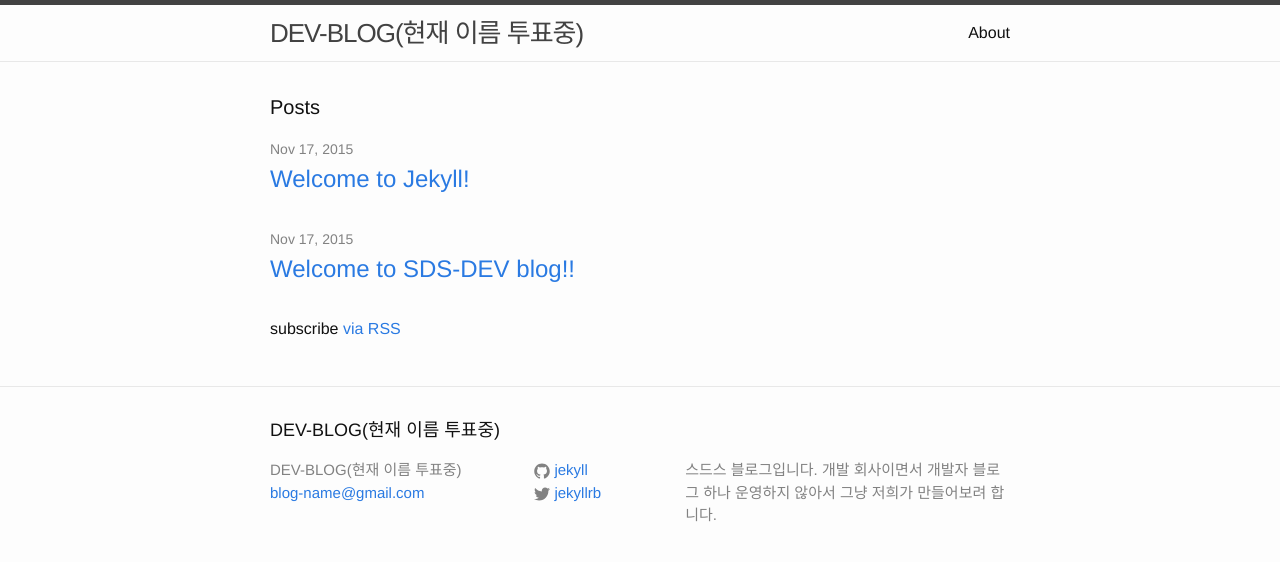
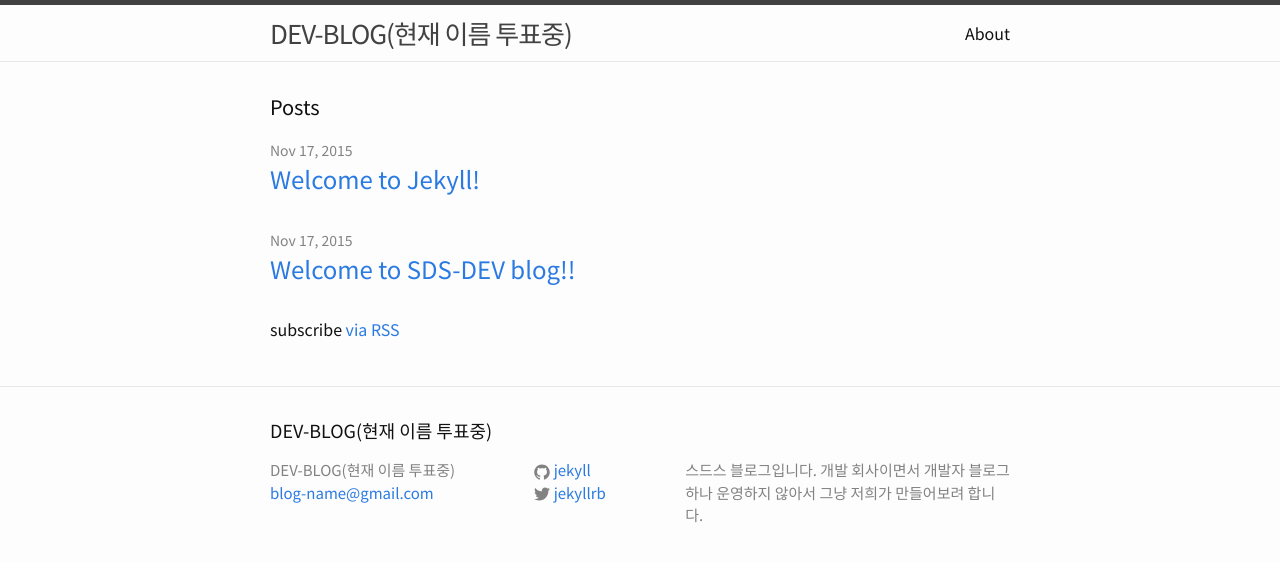
Before and after one commit to devlog/devlog.github.io, a Jekyll site: the page built from index.html, in a window 1280 px wide. Shown: the top 562 px of the page. Built offline with Jekyll 4.4.1, drawn with Linux system fonts in a browser that asks for light colours.

Commit message:
font google 수정, font-weight 수정
	modified:   _sass/_base.scss
	modified:   _sass/_layout.scss
	modified:   css/main.scss

```diff
--- a/_sass/_base.scss
+++ b/_sass/_base.scss
@@ -82,7 +82,8 @@
  * Headings
  */
 h1, h2, h3, h4, h5, h6 {
-    font-weight: $base-font-weight;
+    /*font-weight: $base-font-weight;*/
+  font-weight: 200;
 }
 
 
--- a/_sass/_layout.scss
+++ b/_sass/_layout.scss
@@ -1,3 +1,5 @@
+
+
 /**
  * Site header
  */
@@ -201,6 +203,7 @@
  */
 .post-header {
     margin-bottom: $spacing-unit;
+    text-align: center;
 }
 
 .post-title {
--- a/css/main.scss
+++ b/css/main.scss
@@ -6,7 +6,7 @@
 
 
 // Our variables
-$base-font-family: "Helvetica Neue", Helvetica, Arial, sans-serif;
+$base-font-family: "Noto Sans KR", Helvetica, Arial, sans-serif;
 $base-font-size:   16px;
 $base-font-weight: 400;
 $small-font-size:  $base-font-size * 0.875;
@@ -51,3 +51,5 @@
         "layout",
         "syntax-highlighting"
 ;
+
+@import url(http://fonts.googleapis.com/earlyaccess/notosanskr.css);
```
